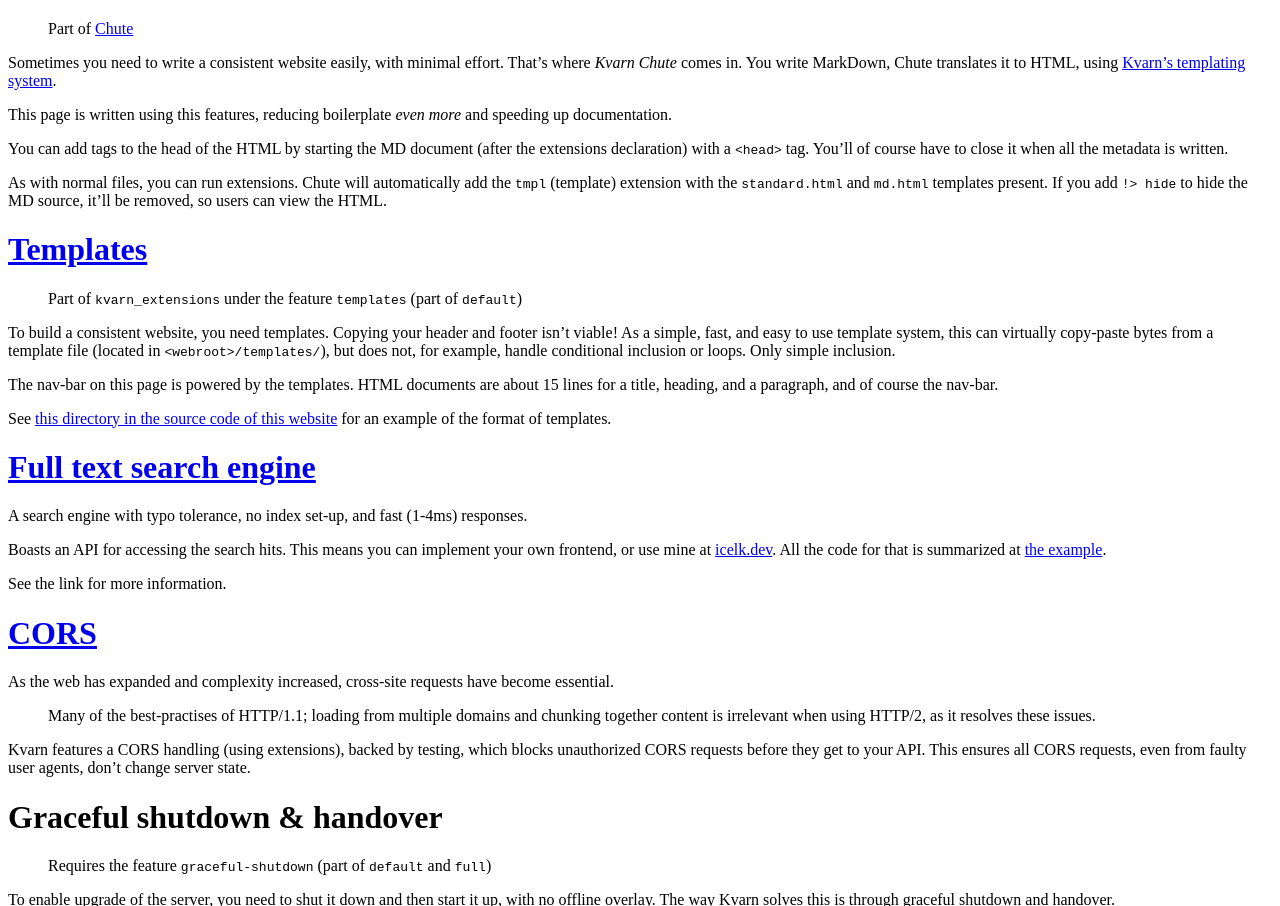
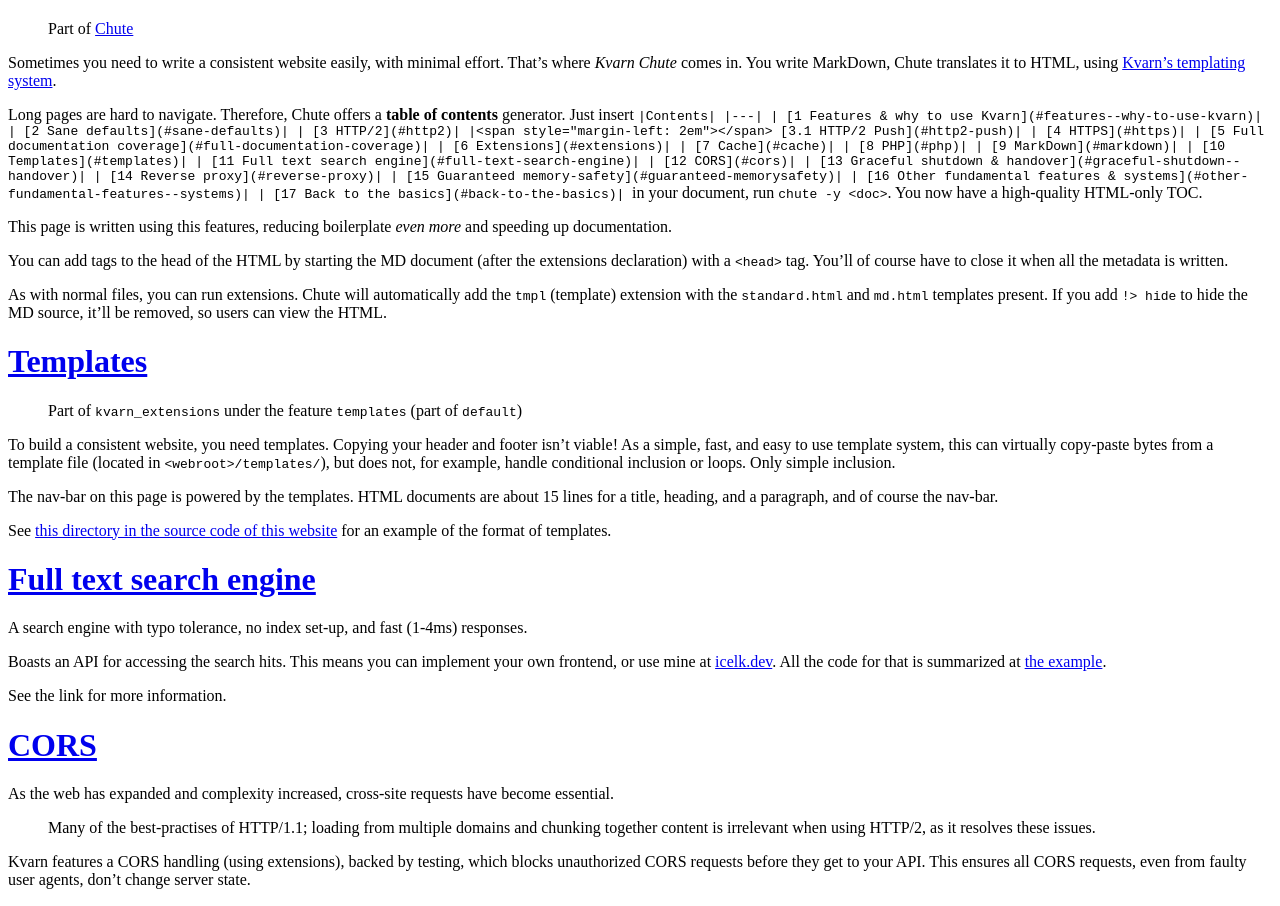
Before and after one commit to Icelk/kvarn.org, a plain HTML site: page public/features/index.html in a window 1280 px wide. Shown: the part 2178-3084 px from the top of the page. Drawn offline with Linux system fonts and the light colour scheme.

Commit message:
Added note about TOC feature in Chute.

```diff
--- a/public/features/index.html
+++ b/public/features/index.html
@@ -105,6 +105,8 @@ Server caching can be set with the <a href="/cache.#kvarn-cache-control"><code>k
 <p>Sometimes you need to write a consistent website easily, with minimal effort.
 That’s where <em>Kvarn Chute</em> comes in. You write MarkDown, Chute translates it to HTML, using
 <a href="/templates.">Kvarn’s templating system</a>.</p>
+<p>Long pages are hard to navigate. Therefore, Chute offers a <strong>table of contents</strong> generator.
+Just insert <code>|Contents| |---| | [1 Features &amp; why to use Kvarn](#features--why-to-use-kvarn)| | [2 Sane defaults](#sane-defaults)| | [3 HTTP/2](#http2)| |&lt;span style=&quot;margin-left: 2em&quot;&gt;&lt;/span&gt; [3.1 HTTP/2 Push](#http2-push)| | [4 HTTPS](#https)| | [5 Full documentation coverage](#full-documentation-coverage)| | [6 Extensions](#extensions)| | [7 Cache](#cache)| | [8 PHP](#php)| | [9 MarkDown](#markdown)| | [10 Templates](#templates)| | [11 Full text search engine](#full-text-search-engine)| | [12 CORS](#cors)| | [13 Graceful shutdown &amp; handover](#graceful-shutdown--handover)| | [14 Reverse proxy](#reverse-proxy)| | [15 Guaranteed memory-safety](#guaranteed-memorysafety)| | [16 Other fundamental features &amp; systems](#other-fundamental-features--systems)| | [17 Back to the basics](#back-to-the-basics)| </code> in your document, run <code>chute -y &lt;doc&gt;</code>. You now have a high-quality HTML-only TOC.</p>
 <p>This page is written using this features, reducing boilerplate <em>even more</em> and speeding up documentation.</p>
 <p>You can add tags to the head of the HTML by starting the MD document (after the extensions declaration) with a <code>&lt;head&gt;</code> tag.
 You’ll of course have to close it when all the metadata is written.</p>
```
Also changed, not shown: 1 other file.
